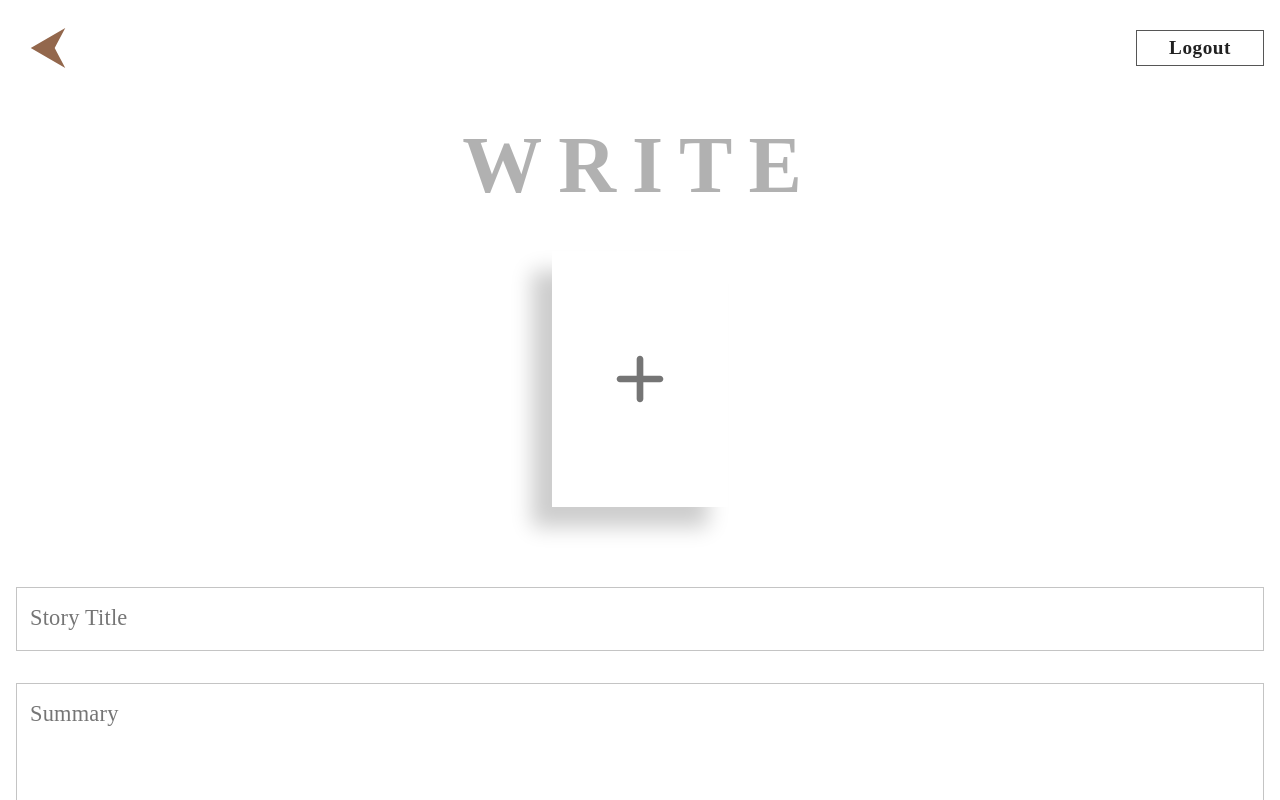
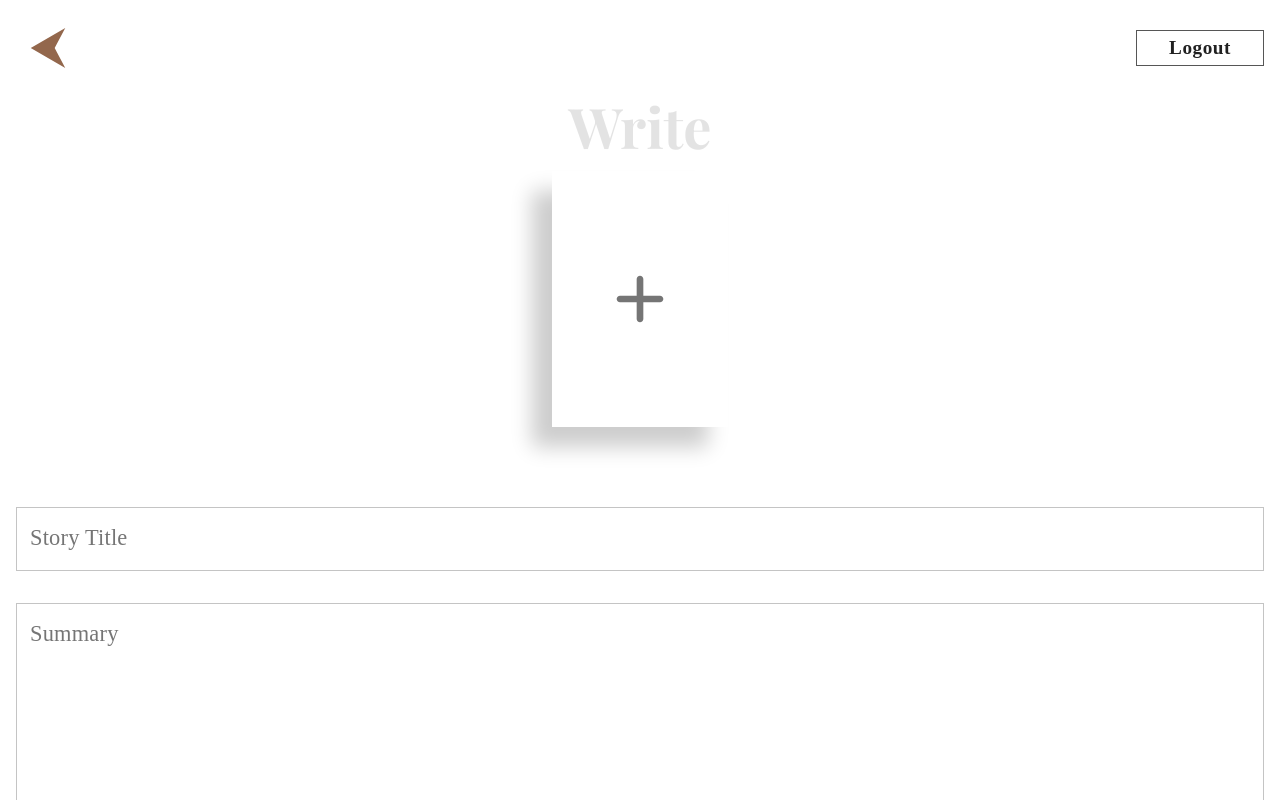
Before and after one commit to jash139/book_editor_v2, a React (Create React App) app: page /write in a window 1280 px wide. Shown: the top 800 px of the page. Built offline with nearby package versions, Linux system fonts and the light colour scheme; no server answers; what @editorjs/editorjs would draw is missing.

Commit message:
Changed BigHeading styling

```diff
--- a/src/components/BigHeading/BigHeading.js
+++ b/src/components/BigHeading/BigHeading.js
@@ -2,20 +2,17 @@ import React from "react";
 
 import { makeStyles } from "@material-ui/core";
 
+import themeColors from "../../constants/themeColors";
+
 const useStyles = makeStyles(theme => ({
     bigHeading: {
-        fontFamily: "'Cormorant', serif",
-        fontSize: "5rem",
+        color: themeColors.grey,
+        fontFamily: "'Playfair Display', serif",
+        fontSize: "3.5rem",
         fontWeight: 600,
-        letterSpacing: "1rem",
-        [theme.breakpoints.down("md")]: {
-            fontSize: "3.5rem",
-            letterSpacing: "0.5rem",
-        },
-        margin: "2.5rem 0",
-        opacity: "30%",
+        margin: "0.5rem 0",
+        opacity: 0.25,
         textAlign: "center",
-        textTransform: "uppercase",
     },
 }));
 
```
Also changed, not shown: 1 other file (tests, documents, lock files or other folders).
